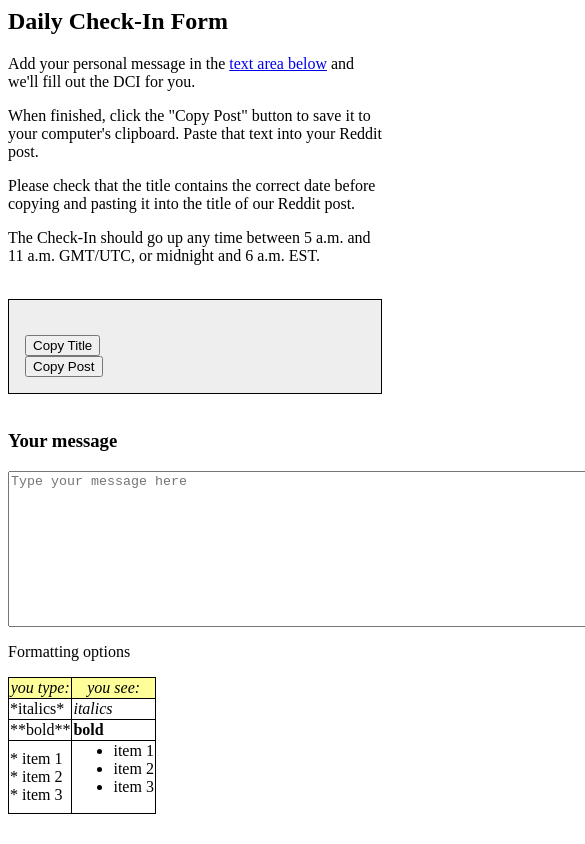
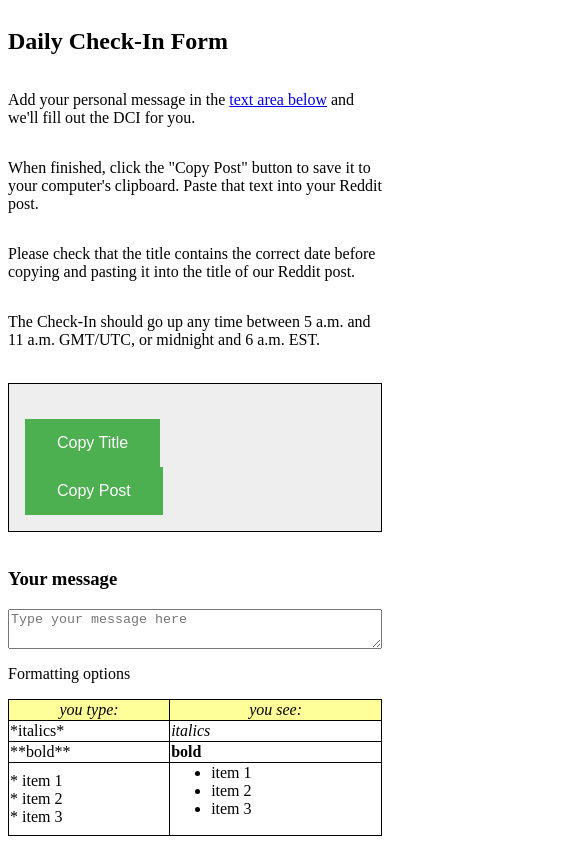
Before and after one commit to soberingthought/dci_form, a plain HTML site: page site/index.html in a window 390 px wide. Shown: the top 844 px of the page, 585 px wide, since content can reach past the window. Drawn offline with nearby package versions, Linux system fonts and the light colour scheme; some packages are replaced by stand-ins of ours; a script that the page names is missing.

Commit message:
Add responsive design for mobile

```diff
--- a/site/index.html
+++ b/site/index.html
@@ -2,7 +2,12 @@
 <html>
   <head>
     <title>DCI Form v0.1b2</title>
+    <meta name="viewport" content="width=device-width, initial-scale=1">
     <style>
+      body {
+        display: grid;
+        grid-template-columns: 1fr;
+      }
       table.md {
         border-collapse: collapse;
       }
@@ -13,6 +18,16 @@
         border: thin solid black;
         padding: 1em;
         background-color: #eeeeee;
+      }
+      button {
+        background-color: #4CAF50; /* Green */
+        border: none;
+        color: white;
+        padding: 15px 32px;
+        text-align: center;
+        text-decoration: none;
+        display: inline-block;
+        font-size: 16px;
       }
     </style>
   </head>
```
